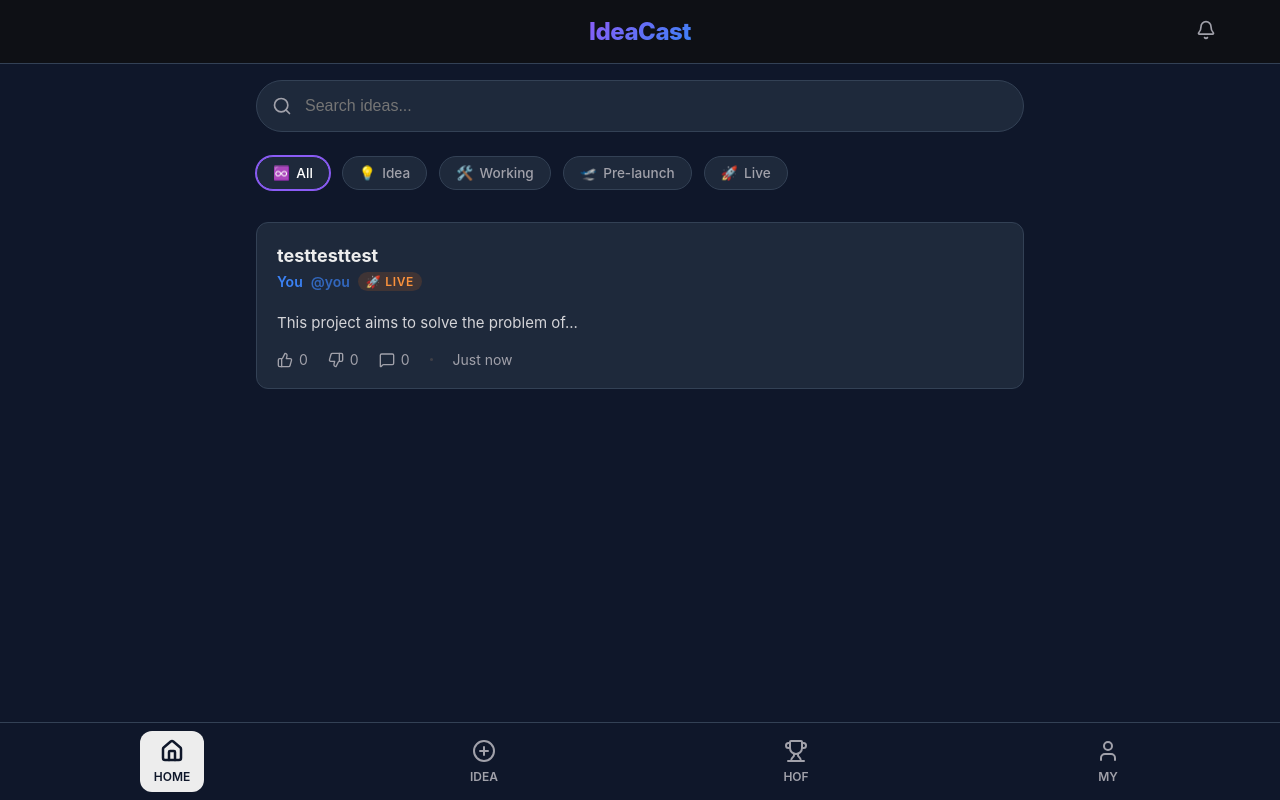
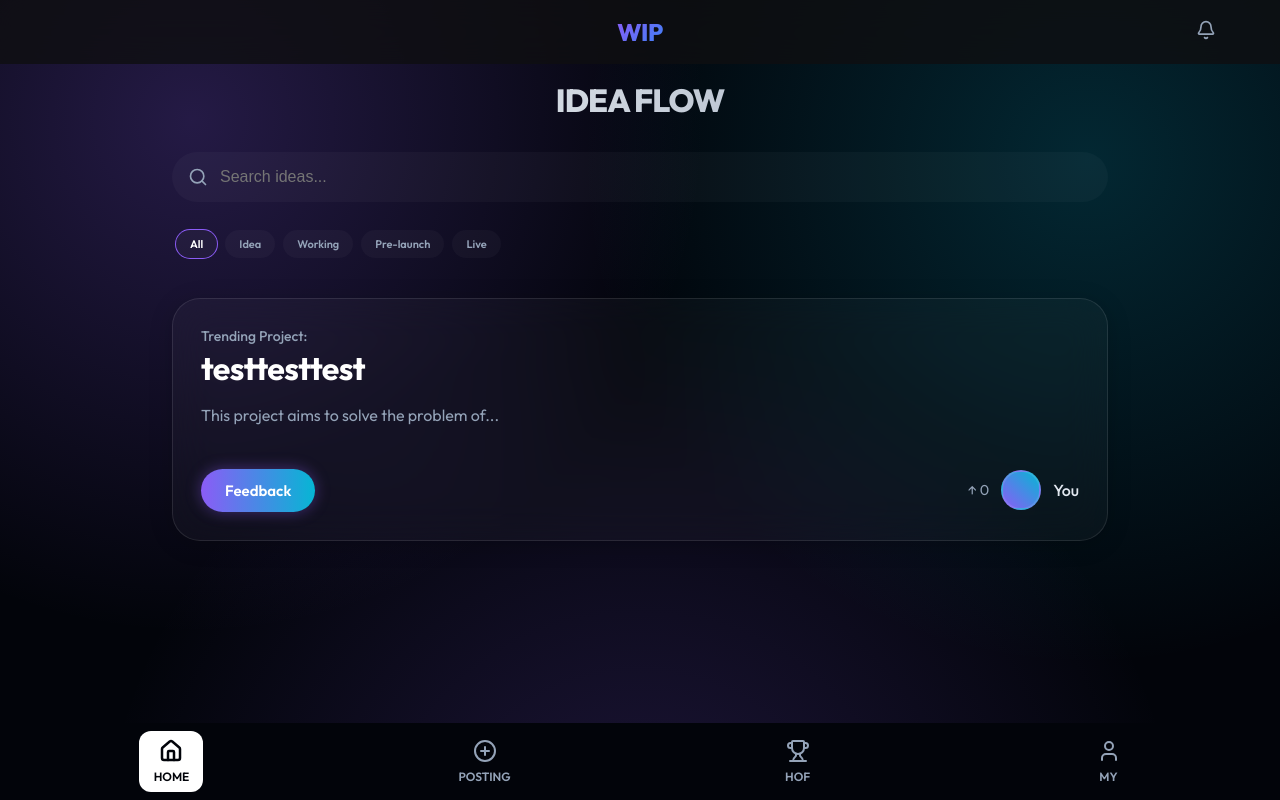
Before and after one commit to brata85/WIP, a Next.js app: page / in a window 1280 px wide. Built offline with nearby package versions, Linux system fonts and the light colour scheme.

Commit message:
refactor: update UI components, styles and verify layout

```diff
--- a/src/app/globals.css
+++ b/src/app/globals.css
@@ -1,21 +1,28 @@
 :root {
-  --background: #0f172a;
-  --foreground: #ededed;
-  --card-bg: #1e293b;
-  --card-hover: #334155;
-  --border: #334155;
+  /* Exact Colors from Mockup */
+  --background: #02040a;
+  /* Deepest Indigo/Black */
+  --foreground: #ffffff;
+
+  /* Milky Dark Glass */
+  --card-bg: rgba(255, 255, 255, 0.03);
+  --card-border: rgba(255, 255, 255, 0.1);
+  --card-hover: rgba(255, 255, 255, 0.07);
+
+  /* Gradients */
+  --gradient-main: linear-gradient(90deg, #8b5cf6 0%, #06b6d4 100%);
+  /* Purple to Cyan */
+  --gradient-hover: linear-gradient(90deg, #7c3aed 0%, #0891b2 100%);
+
+  /* Brand Colors */
   --primary: #8b5cf6;
-  --primary-hover: #7c3aed;
-  --secondary: #3f3f46;
-  --accent-blue: #3b82f6;
-  --accent-green: #22c55e;
-  --accent-purple: #a855f7;
-  --text-muted: #a1a1aa;
+  --secondary: #06b6d4;
+  --text-muted: #94a3b8;
 
-  --font-main: -apple-system, BlinkMacSystemFont, "Segoe UI", Roboto, "Helvetica Neue", Arial, sans-serif;
-  --radius-lg: 12px;
-  --radius-md: 8px;
-  --radius-sm: 4px;
+  --radius-lg: 28px;
+  /* Extra rounded */
+  --radius-md: 16px;
+  --radius-sm: 8px;
 }
 
 html,
@@ -26,8 +33,17 @@ body {
 
 body {
   color: var(--foreground);
-  background: var(--background);
-  font-family: var(--font-main);
+  background-color: var(--background);
+  /* The Nebula Effect */
+  background-image:
+    radial-gradient(circle at 15% 15%, rgba(139, 92, 246, 0.25) 0%, transparent 40%),
+    /* Top Left Purple */
+    radial-gradient(circle at 85% 20%, rgba(6, 182, 212, 0.2) 0%, transparent 40%),
+    /* Top Right Teal */
+    radial-gradient(circle at 50% 110%, rgba(139, 92, 246, 0.2) 0%, transparent 50%);
+  /* Bottom Glow */
+  background-attachment: fixed;
+  font-family: inherit;
   -webkit-font-smoothing: antialiased;
   -moz-osx-font-smoothing: grayscale;
 }
@@ -51,7 +67,57 @@ button {
   color: inherit;
 }
 
-/* Utilities */
+/* Smoked Glass Utilities */
+.glass-card {
+  background: var(--card-bg);
+  backdrop-filter: blur(20px);
+  -webkit-backdrop-filter: blur(20px);
+  border: 1px solid var(--card-border);
+  border-top: 1px solid var(--card-highlight);
+  /* Subtle top light */
+  border-radius: var(--radius-lg);
+  box-shadow: 0 4px 24px -1px rgba(0, 0, 0, 0.2);
+}
+
+.glass-panel {
+  background: rgba(3, 3, 5, 0.7);
+  backdrop-filter: blur(20px);
+  -webkit-backdrop-filter: blur(20px);
+  border-bottom: 1px solid var(--card-border);
+}
+
+/* Neon Button - Refined */
+.neon-button {
+  background: var(--gradient-aurora);
+  color: white;
+  border-radius: var(--radius-md);
+  font-weight: 500;
+  letter-spacing: 0.5px;
+  box-shadow: 0 0 15px rgba(168, 85, 247, 0.2);
+  transition: all 0.3s ease;
+  position: relative;
+  overflow: hidden;
+}
+
+.neon-button:hover {
+  transform: translateY(-1px);
+  box-shadow: 0 0 25px rgba(34, 211, 238, 0.3);
+  filter: brightness(1.1);
+}
+
+.neon-button:active {
+  transform: translateY(0);
+}
+
+/* Typography Utilities */
+.text-gradient {
+  background: var(--gradient-aurora);
+  -webkit-background-clip: text;
+  -webkit-text-fill-color: transparent;
+  background-clip: text;
+}
+
+/* Layout Utilities */
 .container {
   max-width: 1000px;
   margin: 0 auto;
--- a/src/app/layout.tsx
+++ b/src/app/layout.tsx
@@ -1,22 +1,18 @@
 import type { Metadata } from "next";
-import { Geist, Geist_Mono } from "next/font/google";
+import { Outfit } from "next/font/google";
 import "./globals.css";
 import Header from "@/components/Header";
 import { IdeaProvider } from "@/context/IdeaContext";
 import BottomNav from "@/components/BottomNav";
 
-const geistSans = Geist({
-  variable: "--font-geist-sans",
+const outfit = Outfit({
   subsets: ["latin"],
-});
-
-const geistMono = Geist_Mono({
-  variable: "--font-geist-mono",
-  subsets: ["latin"],
+  display: 'swap',
+  variable: '--font-outfit',
 });
 
 export const metadata: Metadata = {
-  title: "IdeaCast - Share your App Ideas",
+  title: "WIP - Share your App Ideas",
   description: "Share and get feedback on your mini app ideas.",
 };
 
@@ -27,7 +23,7 @@ export default function RootLayout({
 }>) {
   return (
     <html lang="en">
-      <body className={`${geistSans.variable} ${geistMono.variable}`}>
+      <body className={outfit.className}>
         <IdeaProvider>
           <Header />
           <main className="container" style={{ padding: "80px 1rem 100px 1rem", minHeight: "100vh" }}>
--- a/src/app/page.tsx
+++ b/src/app/page.tsx
@@ -1,16 +1,26 @@
 'use client';
 
-import { useState } from 'react';
+// ... imports
+import { useState, useEffect } from 'react';
 import { useIdeas } from '@/context/IdeaContext';
 import IdeaCard from '@/components/IdeaCard';
-import { Search } from 'lucide-react';
+import { Search, ChevronLeft, ChevronRight } from 'lucide-react';
 import styles from '@/styles/Search.module.css';
+
+const ITEMS_PER_PAGE = 10;
+const MAX_PAGE_BUTTONS = 10;
 
 export default function Home() {
 
   const { ideas } = useIdeas();
   const [searchQuery, setSearchQuery] = useState('');
   const [activeFilter, setActiveFilter] = useState('all');
+  const [currentPage, setCurrentPage] = useState(1);
+
+  // Reset to page 1 when filters change
+  useEffect(() => {
+    setCurrentPage(1);
+  }, [searchQuery, activeFilter]);
 
   const filteredIdeas = ideas.filter(idea => {
     // 1. Search Filter
@@ -26,19 +36,63 @@ export default function Home() {
     return matchesSearch && matchesType;
   });
 
+  // Pagination Logic
+  const totalPages = Math.ceil(filteredIdeas.length / ITEMS_PER_PAGE);
+  const startIndex = (currentPage - 1) * ITEMS_PER_PAGE;
+  const currentIdeas = filteredIdeas.slice(startIndex, startIndex + ITEMS_PER_PAGE);
+
+  // Calculate page numbers to display (Max 10)
+  const getPageNumbers = () => {
+    let startPage = Math.max(1, currentPage - Math.floor(MAX_PAGE_BUTTONS / 2));
+    let endPage = startPage + MAX_PAGE_BUTTONS - 1;
+
+    if (endPage > totalPages) {
+      endPage = totalPages;
+      startPage = Math.max(1, endPage - MAX_PAGE_BUTTONS + 1);
+    }
+
+    const pages = [];
+    for (let i = startPage; i <= endPage; i++) {
+      pages.push(i);
+    }
+    return pages;
+  };
+
+  const handlePageChange = (page: number) => {
+    if (page >= 1 && page <= totalPages) {
+      setCurrentPage(page);
+      // Optional: Scroll to top of grid
+      window.scrollTo({ top: 0, behavior: 'smooth' });
+    }
+  };
+
   const filters = [
-    { id: 'all', label: 'All', emoji: '♾️' },
-    { id: 'idea', label: 'Idea', emoji: '💡' },
-    { id: 'working', label: 'Working', emoji: '🛠️' },
-    { id: 'pre-launch', label: 'Pre-launch', emoji: '🛫' },
-    { id: 'live', label: 'Live', emoji: '🚀' },
+    { id: 'all', label: 'All', emoji: '' },
+    { id: 'idea', label: 'Idea', emoji: '' },
+    { id: 'working', label: 'Working', emoji: '' },
+    { id: 'pre-launch', label: 'Pre-launch', emoji: '' },
+    { id: 'live', label: 'Live', emoji: '' },
   ];
 
   return (
-    <div style={{ maxWidth: '800px', margin: '0 auto', padding: '0 1rem' }}>
+    <div style={{ maxWidth: '1200px', margin: '0 auto', padding: '0 1rem 4rem 1rem' }}>
+
+      {/* Header Area from Mockup */}
+      <h1 style={{
+        fontSize: '2rem',
+        fontWeight: 800,
+        letterSpacing: '-0.03em',
+        marginBottom: '2rem',
+        background: 'linear-gradient(to right, #fff, #94a3b8)',
+        WebkitBackgroundClip: 'text',
+        WebkitTextFillColor: 'transparent',
+        textAlign: 'center'
+      }}>
+        IDEA FLOW
+      </h1>
 
       {/* Search & Filters */}
-      <div className={styles.searchContainer}>
+      <div className={styles.searchContainer} style={{ marginBottom: '2rem' }}>
         <div className={styles.searchBarWrapper}>
           <Search className={styles.searchIcon} size={20} />
           <input
@@ -58,25 +112,87 @@ export default function Home() {
               onClick={() => setActiveFilter(filter.id)}
               data-type={filter.id}
             >
-              <span>{filter.emoji}</span>
+              {filter.emoji && <span>{filter.emoji}</span>}
               {filter.label}
             </button>
           ))}
         </div>
       </div>
 
-      {/* Idea List */}
-      <div style={{ display: 'flex', flexDirection: 'column', gap: '1rem' }}>
-        {filteredIdeas.length > 0 ? (
-          filteredIdeas.map((idea) => (
-            <IdeaCard key={idea.id} idea={idea} />
+      {/* Bento Grid Layout */}
+      <div style={{
+        display: 'grid',
+        gridTemplateColumns: 'repeat(auto-fill, minmax(340px, 1fr))',
+        gap: '1.5rem',
+        alignItems: 'start',
+        marginBottom: '3rem'
+      }}>
+        {currentIdeas.length > 0 ? (
+          currentIdeas.map((idea, index) => (
+            // Make the first item span 2 columns ONLY on the FIRST page
+            <div key={idea.id} style={(currentPage === 1 && index === 0) ? { gridColumn: 'span 2' } : {}}>
+              <IdeaCard idea={idea} />
+            </div>
           ))
         ) : (
-          <div style={{ textAlign: 'center', padding: '3rem', color: 'var(--text-muted)' }}>
+          <div style={{ textAlign: 'center', padding: '3rem', gridColumn: '1 / -1', color: 'var(--text-muted)' }}>
             <p>No ideas found matching your criteria.</p>
           </div>
         )}
       </div>
+
+      {/* Pagination Controls */}
+      {totalPages > 1 && (
+        <div style={{ display: 'flex', justifyContent: 'center', gap: '0.5rem', alignItems: 'center' }}>
+          <button
+            onClick={() => handlePageChange(currentPage - 1)}
+            disabled={currentPage === 1}
+            style={{
+              padding: '0.5rem',
+              borderRadius: '8px',
+              color: 'var(--text-muted)',
+              cursor: currentPage === 1 ? 'not-allowed' : 'pointer',
+              opacity: currentPage === 1 ? 0.5 : 1
+            }}
+          >
+            <ChevronLeft size={20} />
+          </button>
+
+          {getPageNumbers().map(pageNum => (
+            <button
+              key={pageNum}
+              onClick={() => handlePageChange(pageNum)}
+              style={{
+                width: '2.5rem',
+                height: '2.5rem',
+                borderRadius: '12px',
+                border: currentPage === pageNum ? '1px solid var(--primary)' : '1px solid transparent',
+                background: currentPage === pageNum ? 'rgba(139, 92, 246, 0.1)' : 'transparent',
+                color: currentPage === pageNum ? 'var(--primary)' : 'var(--text-muted)',
+                fontWeight: currentPage === pageNum ? 700 : 400,
+                cursor: 'pointer',
+                transition: 'all 0.2s'
+              }}
+            >
+              {pageNum}
+            </button>
+          ))}
+
+          <button
+            onClick={() => handlePageChange(currentPage + 1)}
+            disabled={currentPage === totalPages}
+            style={{
+              padding: '0.5rem',
+              borderRadius: '8px',
+              color: 'var(--text-muted)',
+              cursor: currentPage === totalPages ? 'not-allowed' : 'pointer',
+              opacity: currentPage === totalPages ? 0.5 : 1
+            }}
+          >
+            <ChevronRight size={20} />
+          </button>
+        </div>
+      )}
     </div>
   );
 }
--- a/src/components/BottomNav.tsx
+++ b/src/components/BottomNav.tsx
@@ -11,7 +11,7 @@ export default function BottomNav() {
 
     const tabs = [
         { id: 'home', label: 'HOME', path: '/', icon: Home },
-        { id: 'create', label: 'IDEA', path: '/create', icon: PlusCircle },
+        { id: 'create', label: 'POSTING', path: '/create', icon: PlusCircle },
         { id: 'hall-of-fame', label: 'HOF', path: '/hall-of-fame', icon: Trophy },
         { id: 'my', label: 'MY', path: '/my', icon: User },
     ];
--- a/src/components/Header.tsx
+++ b/src/components/Header.tsx
@@ -9,7 +9,7 @@ export default function Header() {
                 <div className={styles.left}></div>
 
                 <Link href="/" className={styles.logo}>
-                    IdeaCast
+                    WIP
                 </Link>
 
                 <nav className={styles.nav}>
--- a/src/components/IdeaCard.tsx
+++ b/src/components/IdeaCard.tsx
@@ -4,82 +4,36 @@ import React from 'react';
 import Link from 'next/link';
 import { Idea } from '@/data/mockIdeas';
 import styles from '@/styles/IdeaCard.module.css';
-import { ThumbsUp, ThumbsDown, MessageSquare, Lightbulb, Zap, Hammer } from 'lucide-react';
-
 
 interface IdeaCardProps {
     idea: Idea;
 }
 
 export default function IdeaCard({ idea }: IdeaCardProps) {
-    const isIdea = idea.tags.includes('idea');
-    const isLive = idea.tags.includes('live');
-
     return (
-        <Link href={`/idea/${idea.id}`} style={{ textDecoration: 'none' }}>
+        <Link href={`/idea/${idea.id}`} style={{ textDecoration: 'none', height: '100%', display: 'block' }}>
             <div className={styles.card}>
-                <div className={styles.header}>
-                    <div style={{ flex: 1, minWidth: 0 }}>
-                        <h3 className={styles.title}>{idea.title}</h3>
-
-                        <div className={styles.meta}>
-                            <span className={styles.username}>{idea.author}</span>
-                            <span className={styles.username} style={{ opacity: 0.7 }}>{idea.authorHandle}</span>
-
-                            {isIdea && (
-                                <span className={`${styles.tag} ${styles.idea}`}>
-                                    <span style={{ marginRight: 4 }}>💡</span> Idea
-                                </span>
-                            )}
-                            {idea.tags.includes('working') && (
-                                <span className={`${styles.tag} ${styles.working}`}>
-                                    <span style={{ marginRight: 4 }}>🛠️</span> Working
-                                </span>
-                            )}
-                            {idea.tags.includes('pre-launch') && (
-                                <span className={`${styles.tag} ${styles['pre-launch']}`}>
-                                    <span style={{ marginRight: 4 }}>🛫</span> Pre-launch
-                                </span>
-                            )}
-
-                            {isLive && (
-                                <span className={`${styles.tag} ${styles.live}`}>
-                                    <span style={{ marginRight: 4 }}>🚀</span> Live
-                                </span>
-                            )}
-                        </div>
-                    </div>
+                <div>
+                    <div className={styles.label}>Trending Project:</div>
+                    <h3 className={styles.title}>{idea.title}</h3>
+                    <p className={styles.description}>
+                        {idea.content?.planning || 'No description available for this project.'}
+                    </p>
                 </div>
 
-                <div className={styles.contentWrapper}>
-                    <p className={styles.description}>{idea.content?.planning || (idea as any).description || 'No description available'}</p>
+                <div className={styles.footer}>
+                    <button className={styles.voteButton}>
+                        Feedback
+                    </button>
 
-                    {idea.imageUrl && (
-                        <img src={idea.imageUrl} alt={idea.title} className={styles.image} />
-                    )}
-                </div>
-
-
-
-                <div className={styles.footer}>
-                    <div className={styles.action}>
-                        <ThumbsUp size={16} />
-                        <span>{idea.likes}</span>
+                    <div className={styles.userInfo}>
+                        <div style={{ display: 'flex', flexDirection: 'column', alignItems: 'flex-end', lineHeight: '1.2' }}>
+                            <span style={{ fontSize: '0.9rem', color: 'var(--text-muted)' }}>↑ {idea.likes}</span>
+                        </div>
+                        {/* Placeholder Avatar */}
+                        <div className={styles.avatar} style={{ background: 'linear-gradient(45deg, #8b5cf6, #06b6d4)' }} />
+                        <span className={styles.userName}>{idea.author}</span>
                     </div>
-
-                    <div className={styles.action}>
-                        <ThumbsDown size={16} />
-                        <span>{idea.dislikes || 0}</span>
-                    </div>
-
-                    <div className={styles.action}>
-                        <MessageSquare size={16} />
-                        <span>{idea.comments.length}</span>
-                    </div>
-
-                    <div className={styles.dot} />
-
-                    <span>{idea.createdAt}</span>
                 </div>
             </div>
         </Link>
--- a/src/styles/IdeaCard.module.css
+++ b/src/styles/IdeaCard.module.css
@@ -1,39 +1,58 @@
 .card {
-    background-color: var(--card-bg);
-    border: 1px solid var(--border);
+    /* Exact Glass Style from Image 1 */
+    background: rgba(255, 255, 255, 0.03);
+    backdrop-filter: blur(20px);
+    -webkit-backdrop-filter: blur(20px);
+
+    /* Soft Thin Border */
+    border: 1px solid rgba(255, 255, 255, 0.1);
+
     border-radius: var(--radius-lg);
-    padding: 1.25rem;
-    transition: all 0.2s ease;
+    padding: 1.75rem;
+    /* Larger padding */
+
     display: flex;
     flex-direction: column;
-    gap: 0.75rem;
+    justify-content: space-between;
+    /* Push content apart */
+    gap: 1.5rem;
+    /* Spacious Gap */
     position: relative;
     overflow: hidden;
+    height: 100%;
+    /* For Grid */
+
+    box-shadow: 0 4px 24px -1px rgba(0, 0, 0, 0.2);
+    transition: all 0.3s ease;
 }
 
 .card:hover {
-    background-color: var(--card-hover);
-    border-color: var(--secondary);
-    transform: translateY(-2px);
-    box-shadow: 0 4px 12px rgba(0, 0, 0, 0.4);
+    background: rgba(255, 255, 255, 0.05);
+    border-color: rgba(255, 255, 255, 0.2);
+    transform: translateY(-4px);
+    box-shadow: 0 10px 40px -5px rgba(0, 0, 0, 0.4);
 }
 
 .header {
     display: flex;
     flex-direction: column;
     gap: 0.5rem;
-    margin-bottom: 0.5rem;
+}
+
+.label {
+    font-size: 0.875rem;
+    color: var(--text-muted);
+    font-weight: 500;
 }
 
 .title {
-    font-size: 1.125rem;
+    font-size: 2rem;
+    /* Much Larger Title */
     font-weight: 700;
     color: var(--foreground);
-    margin-bottom: 0.25rem;
-    line-height: 1.4;
-    white-space: nowrap;
-    overflow: hidden;
-    text-overflow: ellipsis;
+    line-height: 1.2;
+    letter-spacing: -0.02em;
+    margin: 0.25rem 0 1rem 0;
 }
 
 
@@ -89,25 +108,62 @@
 
 
 .description {
-    color: #d4d4d8;
-    font-size: 0.9375rem;
+    color: #94a3b8;
+    font-size: 1rem;
     line-height: 1.6;
+    display: -webkit-box;
+    -webkit-line-clamp: 3;
+    line-clamp: 3;
+    -webkit-box-orient: vertical;
     overflow: hidden;
-    text-overflow: ellipsis;
-    display: -webkit-box;
-    -webkit-line-clamp: 2;
-    line-clamp: 2;
-    /* Standard property */
-    -webkit-box-orient: vertical;
 }
 
 .footer {
     display: flex;
     align-items: center;
-    gap: 1.25rem;
-    margin-top: 0.5rem;
-    color: var(--text-muted);
-    font-size: 0.875rem;
+    justify-content: space-between;
+    margin-top: auto;
+    padding-top: 1rem;
+}
+
+/* Gradient Vote Button */
+.voteButton {
+    background: var(--gradient-main);
+    color: white;
+    padding: 0.75rem 1.5rem;
+    border-radius: 9999px;
+    font-weight: 600;
+    font-size: 0.9375rem;
+    display: inline-flex;
+    align-items: center;
+    gap: 0.5rem;
+    box-shadow: 0 0 15px rgba(139, 92, 246, 0.4);
+    transition: filter 0.2s;
+}
+
+.voteButton:hover {
+    filter: brightness(1.1);
+}
+
+.userInfo {
+    display: flex;
+    align-items: center;
+    gap: 0.75rem;
+}
+
+.avatar {
+    width: 2.5rem;
+    height: 2.5rem;
+    border-radius: 50%;
+    background: #334155;
+    /* Fallback */
+    object-fit: cover;
+    border: 2px solid rgba(255, 255, 255, 0.1);
+}
+
+.userName {
+    font-weight: 500;
+    color: #e2e8f0;
 }
 
 .action {
@@ -152,12 +208,3 @@
     border-radius: var(--radius-md);
     border: 1px solid var(--border);
 }
-
-.footer {
-    display: flex;
-    align-items: center;
-    gap: 1.25rem;
-    margin-top: 0.25rem;
-    color: var(--text-muted);
-    font-size: 0.875rem;
-}
--- a/src/styles/Search.module.css
+++ b/src/styles/Search.module.css
@@ -34,22 +34,38 @@
 
 .filterWrapper {
     display: flex;
-    gap: 0.75rem;
-    flex-wrap: wrap;
+    gap: 0.5rem;
+    flex-wrap: nowrap;
+    /* Force single line */
+    overflow-x: auto;
+    /* Allow scroll if needed on small screens */
     margin-bottom: 0.5rem;
+    padding: 4px 4px 0.5rem 4px;
+    /* Add padding to prevent shadow clipping */
+    /* Space for hidden scrollbar */
+    scrollbar-width: none;
+    /* Firefox */
+}
+
+.filterWrapper::-webkit-scrollbar {
+    display: none;
+    /* Chrome/Safari */
 }
 
 .filterPill {
     display: flex;
     align-items: center;
     gap: 0.4rem;
-    padding: 0.5rem 1rem;
-    border-radius: 9999px;
+    padding: 6px 14px;
+    border-radius: 20px;
     background: var(--card-bg);
     border: 1px solid var(--border);
     color: var(--text-muted);
-    font-size: 0.85rem;
-    font-weight: 500;
+    font-size: 11px;
+    /* Smaller font */
+    font-weight: 600;
+    height: 28px;
+    /* Fixed small height */
     cursor: pointer;
     white-space: nowrap;
     transition: all 0.2s;
```
Also changed, not shown: src/app/create/page.tsx (+8 -8 lines), src/styles/CreateIdea.module.css (+19 -4 lines), logo/applogo.png (added).
